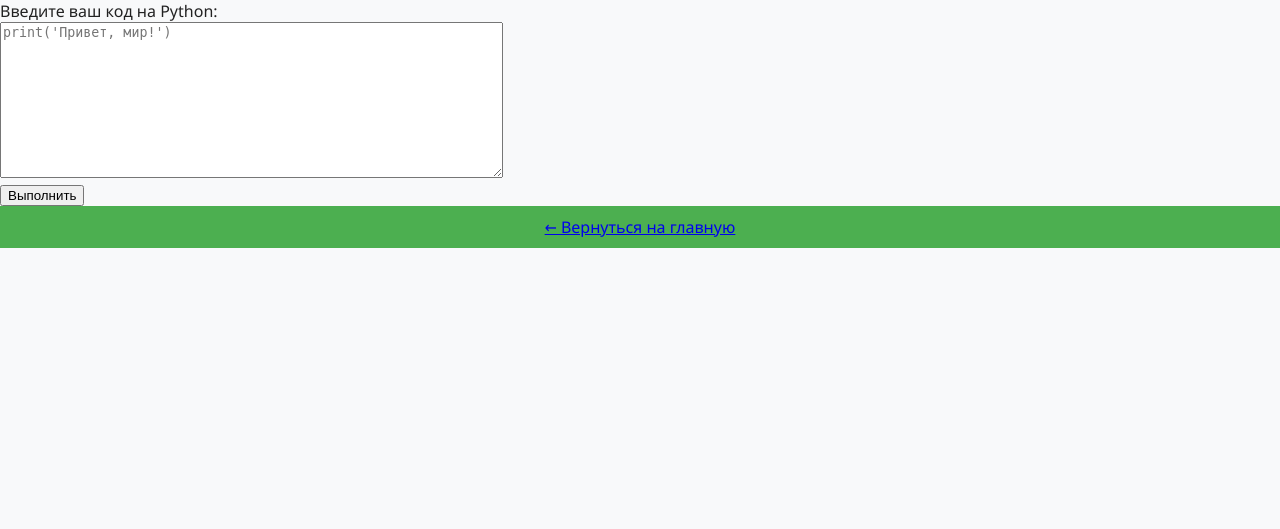
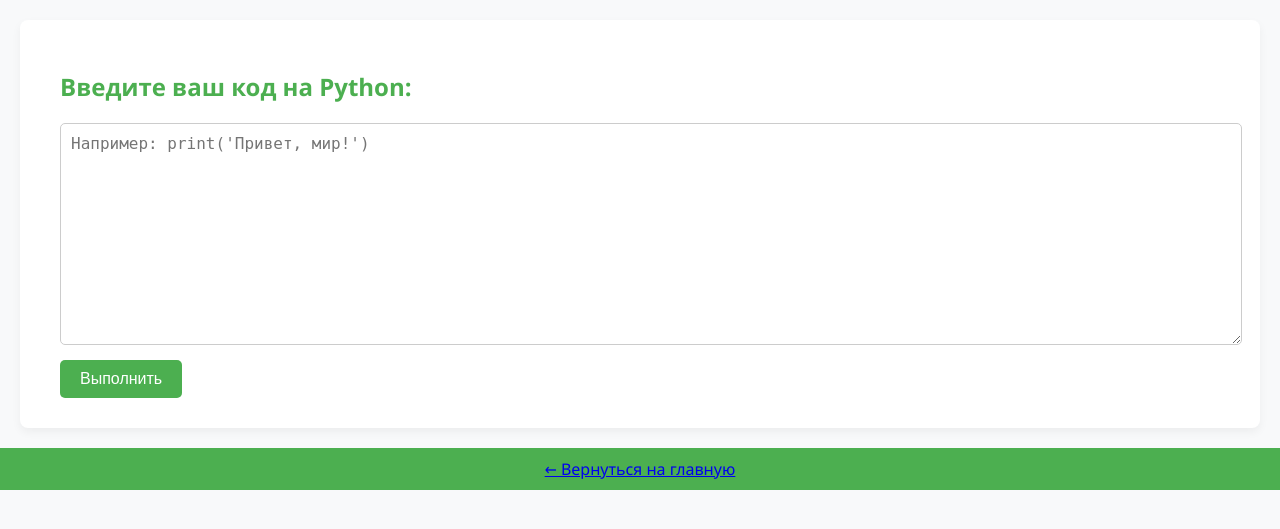
Before and after one commit to maharaha/python-course, a Flask app: page /practice in a window 1280 px wide. Shown: the part 152-681 px from the top of the page. Run offline with Flask 3, Linux system fonts and the light colour scheme.

Commit message:
Update practice.html

```diff
--- a/templates/practice.html
+++ b/templates/practice.html
@@ -14,20 +14,20 @@
         <h2>Среда выполнения</h2>
     </header>
 
-    <section class="editor-container">
-        <form action="/check" method="POST">
-            <label for="code">Введите ваш код на Python:</label><br>
-            <textarea name="code" id="code" rows="10" cols="60" placeholder="print('Привет, мир!')"></textarea><br>
-            <button type="submit">Выполнить</button>
+    <div class="practice-container">
+        <h2>Введите ваш код на Python:</h2>
+        <form method="post">
+            <textarea name="code" class="code-input" placeholder="Например: print('Привет, мир!')">{{ code|default('') }}</textarea><br>
+            <button type="submit" class="run-button">Выполнить</button>
         </form>
 
         {% if output %}
-        <section class="output">
-            <h3>Результат:</h3>
+        <div class="output-box">
+            <strong>Результат:</strong>
             <pre>{{ output }}</pre>
-        </section>
+        </div>
         {% endif %}
-    </section>
+    </div>
 
     <footer>
         <div class="social">
```
